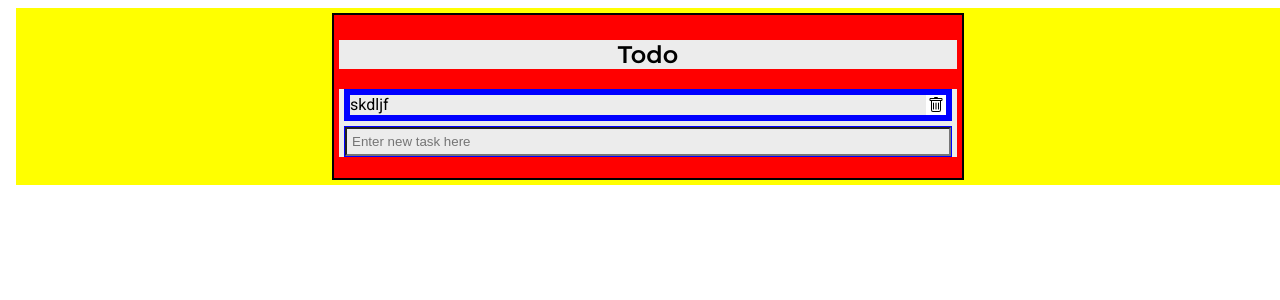
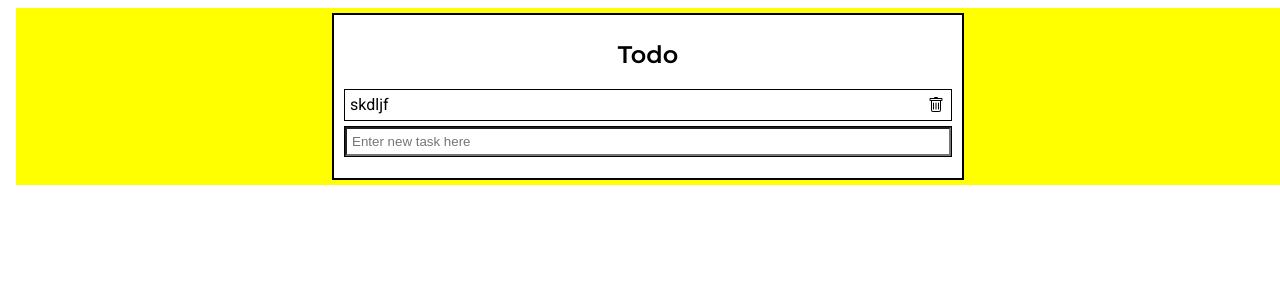
Before and after one commit to ProfessorAtomicManiac/to-do-list, a SvelteKit app: page / in a window 1280 px wide. Shown: the top 300 px of the page. Built offline with nearby package versions, Linux system fonts and the light colour scheme.

Commit message:
getting rid of the atrocious background colors

```diff
--- a/src/routes/TaskListEle.svelte
+++ b/src/routes/TaskListEle.svelte
@@ -66,7 +66,7 @@
 
 <style>
     * {
-        --debug-background-color: #ececec;
+        --debug-background-color: #fff;
         background-color: var(--debug-background-color);
         box-sizing: border-box;
     }
@@ -76,7 +76,7 @@
         --task-list-border-color: black;
         --task-list-margin: 5px;
         --task-list-padding: 5px;
-        --task-list-background-color: red;
+        --task-list-background-color: #fff;
 
         --font-heading: 'Montserrat';
         --font-regular-text: 'Roboto';
@@ -102,10 +102,10 @@
         --task-border-color: black;
         --task-margin: 5px;
         --task-padding: 5px;
-        --task-background-color: blue;
+        --task-background-color: #fff;
 
         display: flex;
-        border: var(--task-border-width) solid var(--task-background-color);
+        border: var(--task-border-width) solid var(--task-border-color);
         margin: var(--task-margin);
         padding: var(--task-padding);
         background-color: var(--task-background-color);
```
